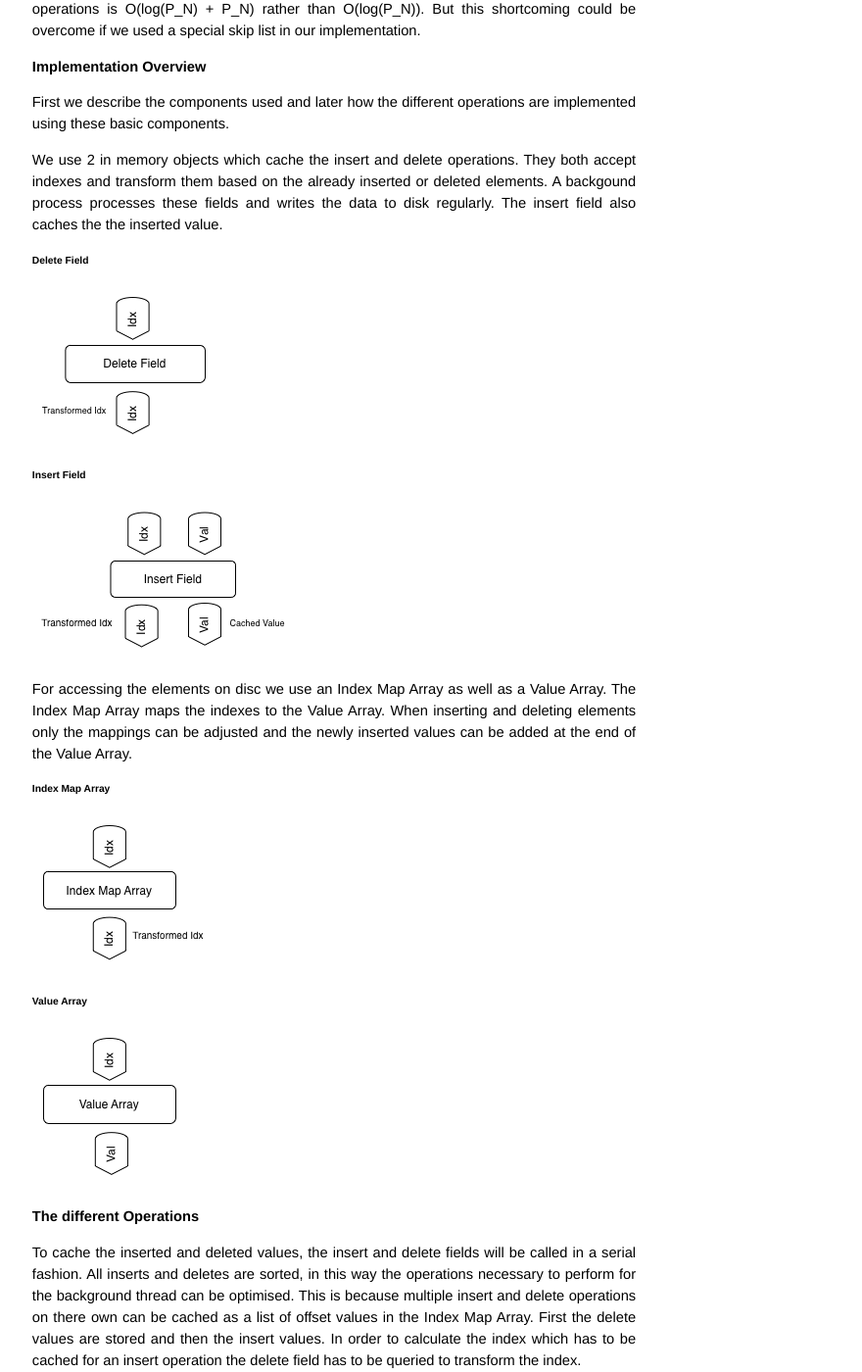
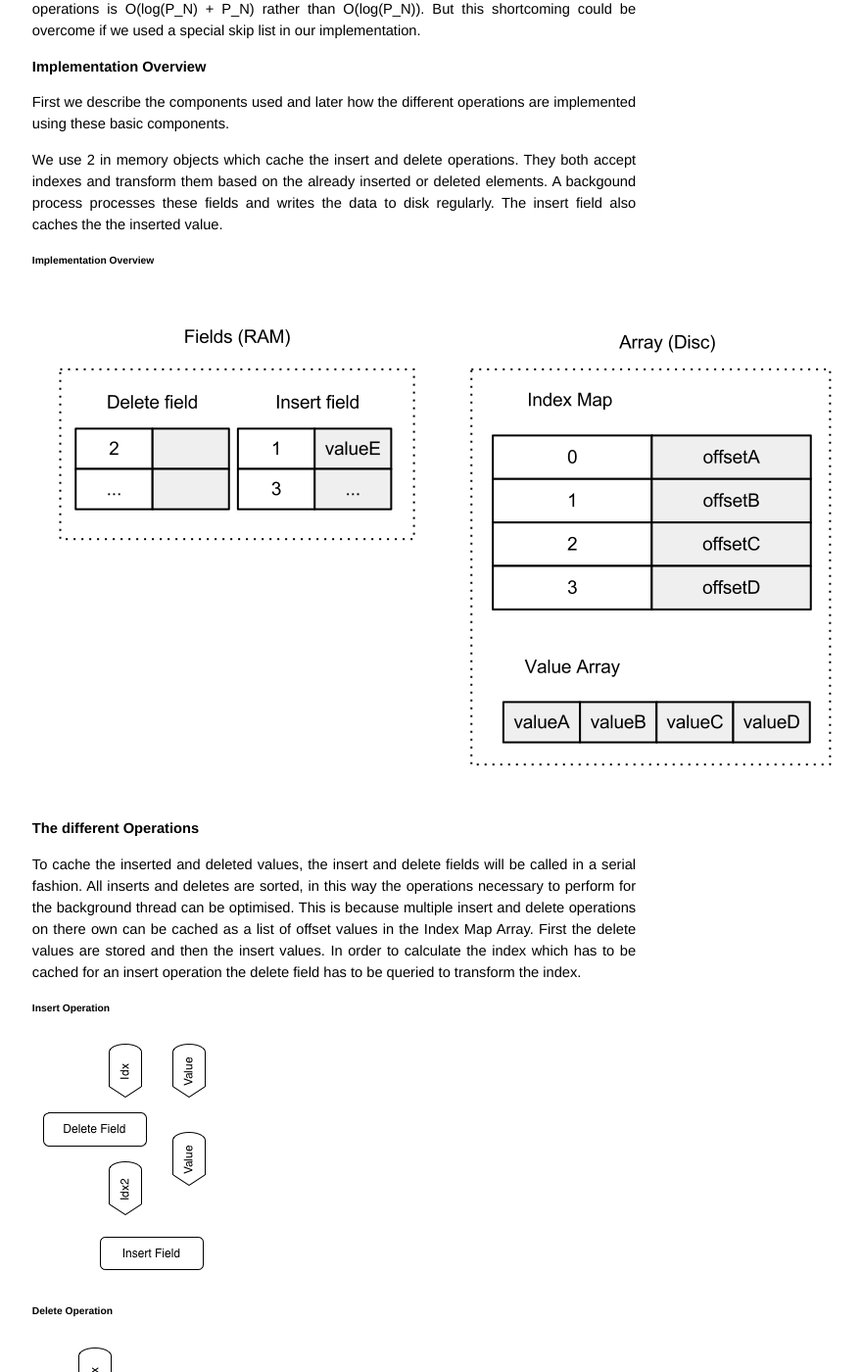
Before and after one commit to cleverandson/DynamicData, a Jekyll site: the page built from _posts/2013-3-4-manual.md, in a window 1280 px wide and 1400 px high, scrolled down 2017 px. Shown: the whole window at 98% size, without its empty margins (299-1179 px from the left). Built offline with Jekyll 4.4.1, drawn with Linux system fonts in a browser that asks for light colours; Markdown is read by kramdown in place of the engine named in the settings.

Commit message:
added image

```diff
--- a/_posts/2013-3-4-manual.md
+++ b/_posts/2013-3-4-manual.md
@@ -85,23 +85,9 @@ First we describe the components used and later how the different operations are
 
 We use 2 in memory objects which cache the insert and delete operations. They both accept indexes and transform them based on the already inserted or deleted elements. A backgound process processes these fields and writes the data to disk regularly. The insert field also caches the the inserted value.
 
-##### Delete Field
-![d
-elete_field](/images/db_obj_del_field.png)
+##### Implementation Overview
+![delete_field](/images/db_overview.png)
 
-
-
-##### Insert Field
-![insert_field](/images/db_obj_insert_field.png)
-
-For accessing the elements on disc we use an Index Map Array as well as a Value Array.
-The Index Map Array maps the indexes to the Value Array. When inserting and deleting elements only the mappings can be adjusted and the newly inserted values can be added at the end of the Value Array.
-
-##### Index Map Array
-![index_map_array](/images/db_obj_mapped_arr.png)
-
-##### Value Array
-![value_map_array](/images/db_obj_val_arr.png)
 
 #### The different Operations
 
```
Also changed, not shown: images/db_overview.png (added).
